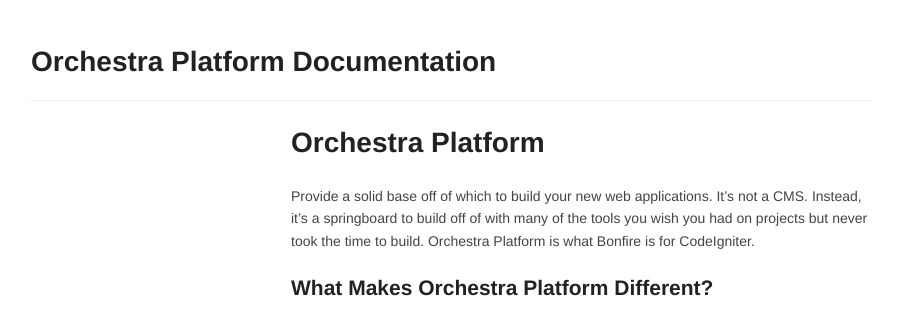
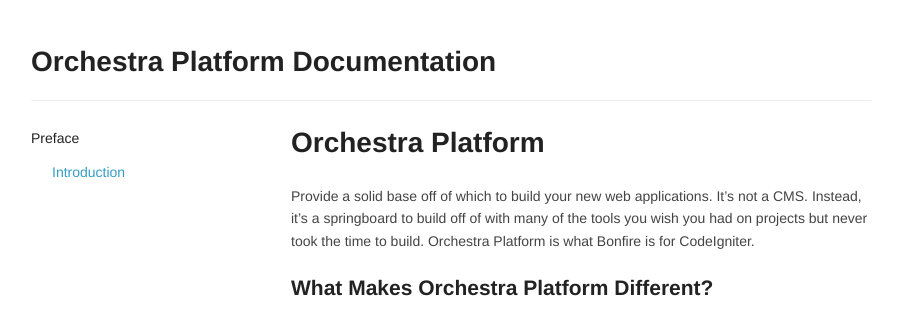
Before and after one commit to orchestral/docs, a Jekyll site: the page built from index.html, in a window 1280 px wide. Shown: the top 321 px of the page, without its empty margins (189-1091 px from the left). Built offline with Jekyll 4.4.1, drawn with Linux system fonts in a browser that asks for light colours; nearby versions of some CDN libraries; Markdown is read by kramdown in place of the engine named in the settings.

Commit message:
Add sidebar
Signed-off-by: crynobone <crynobone@gmail.com>

```diff
--- /dev/null
+++ b/_includes/sidebar.md
@@ -0,0 +1,2 @@
+* Preface
+	- [Introduction](/)
--- a/_layouts/default.html
+++ b/_layouts/default.html
@@ -21,7 +21,8 @@
 		</header>
 		<div role="main" class="main">
 			<aside class="sidebar">
-
+				{% capture sidebar_content %}{% include sidebar.md %}{% endcapture %}
+				{{ sidebar_content|markdownify }}
 			</aside>
 			<section class="content">
 				{{ content }}
```
